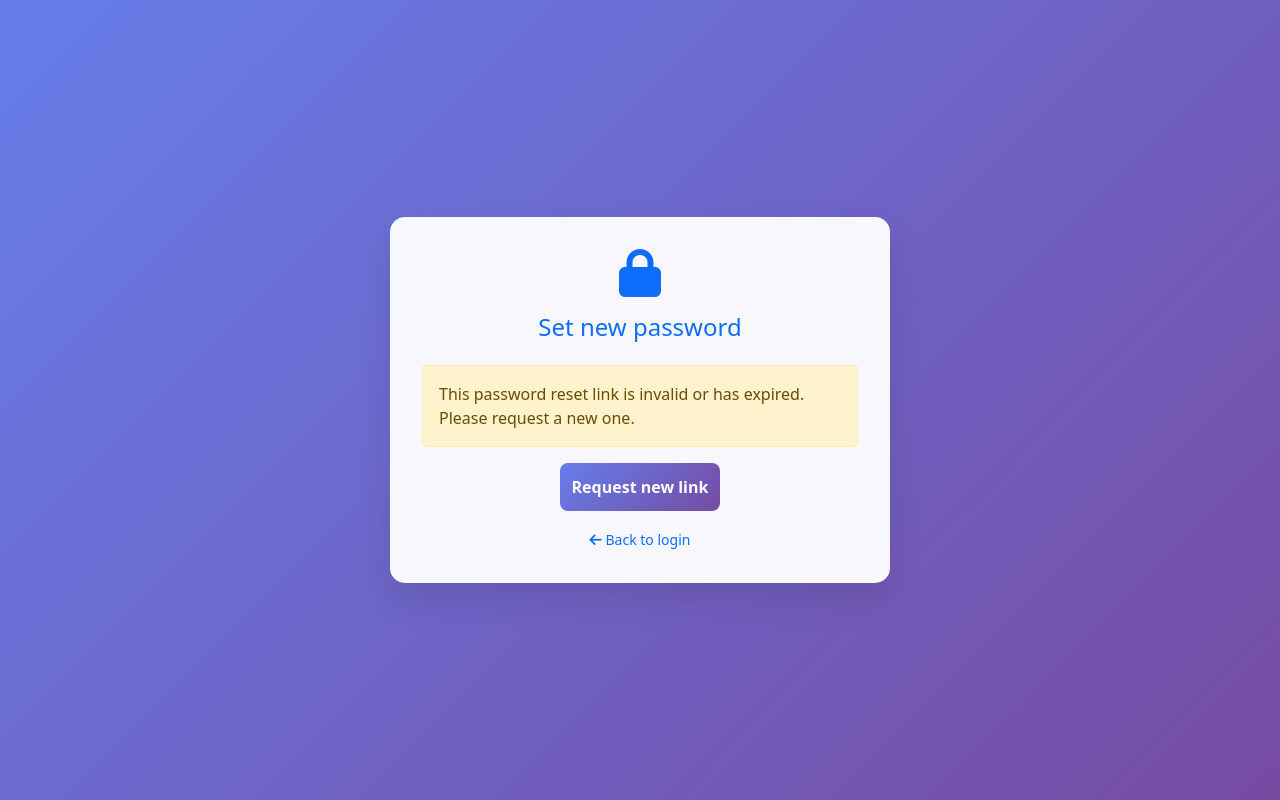
After one commit to sanane8/Stationery, a Django app: page /password-reset-confirm/1/1/ in a window 1280 px wide. The commit adds this page. Run offline with Django 4.2, Linux system fonts and the light colour scheme; parts of the project's set-up code (start-up, migrations or seed data) failed here and were passed over.

Commit message:
Fifth February Commit

```diff
--- /dev/null
+++ b/templates/registration/password_reset_confirm.html
@@ -0,0 +1,60 @@
+<!DOCTYPE html>
+<html lang="en">
+<head>
+    <meta charset="UTF-8">
+    <meta name="viewport" content="width=device-width, initial-scale=1.0">
+    <title>Set new password - SP Msabila Stationery</title>
+    <link href="https://cdn.jsdelivr.net/npm/bootstrap@5.1.3/dist/css/bootstrap.min.css" rel="stylesheet">
+    <link href="https://cdnjs.cloudflare.com/ajax/libs/font-awesome/6.0.0/css/all.min.css" rel="stylesheet">
+    <style>
+        body { background: linear-gradient(135deg, #667eea 0%, #764ba2 100%); min-height: 100vh; display: flex; justify-content: center; align-items: center; margin: 0; padding: 20px; }
+        .auth-container { background: rgba(255, 255, 255, 0.95); border-radius: 15px; box-shadow: 0 15px 35px rgba(0, 0, 0, 0.1); padding: 2rem; max-width: 500px; width: 100%; position: relative; z-index: 10; }
+        .form-control { border-radius: 8px; border: 1px solid #e0e0e0; padding: 12px; }
+        .form-control:focus { border-color: #667eea; box-shadow: 0 0 0 0.2rem rgba(102, 126, 234, 0.25); }
+        .btn-primary { background: linear-gradient(135deg, #667eea 0%, #764ba2 100%); border: none; border-radius: 8px; padding: 12px; font-weight: 600; }
+        .btn-primary:hover { background: linear-gradient(135deg, #5a6fd8 0%, #6a4190 100%); }
+    </style>
+</head>
+<body>
+    <div class="auth-container">
+        <div class="text-center mb-4">
+            <i class="fas fa-lock fa-3x text-primary mb-3"></i>
+            <h4 class="font-weight-bold text-primary">Set new password</h4>
+        </div>
+        {% if validlink %}
+            <div class="card border-0 shadow-sm">
+                <div class="card-body">
+                    <form method="post">
+                        {% csrf_token %}
+                        <div class="mb-3">
+                            <label for="id_new_password1" class="form-label">New password</label>
+                            <input type="password" name="new_password1" id="id_new_password1" class="form-control" required autocomplete="new-password">
+                            {% if form.new_password1.errors %}
+                                <div class="text-danger small mt-1">{{ form.new_password1.errors }}</div>
+                            {% endif %}
+                        </div>
+                        <div class="mb-3">
+                            <label for="id_new_password2" class="form-label">Confirm new password</label>
+                            <input type="password" name="new_password2" id="id_new_password2" class="form-control" required autocomplete="new-password">
+                            {% if form.new_password2.errors %}
+                                <div class="text-danger small mt-1">{{ form.new_password2.errors }}</div>
+                            {% endif %}
+                        </div>
+                        <button type="submit" class="btn btn-primary w-100">Reset password</button>
+                    </form>
+                </div>
+            </div>
+        {% else %}
+            <div class="alert alert-warning">
+                <p class="mb-0">This password reset link is invalid or has expired. Please request a new one.</p>
+            </div>
+            <div class="text-center">
+                <a href="{% url 'password_reset' %}" class="btn btn-primary">Request new link</a>
+            </div>
+        {% endif %}
+        <div class="mt-3 text-center">
+            <a href="{% url 'login' %}" class="text-primary text-decoration-none small"><i class="fas fa-arrow-left"></i> Back to login</a>
+        </div>
+    </div>
+</body>
+</html>
--- a/tracker/urls.py
+++ b/tracker/urls.py
@@ -1,4 +1,4 @@
-from django.urls import path
+from django.urls import path, reverse_lazy
 from . import views
 from django.contrib.auth import views as auth_views
 
@@ -7,6 +7,21 @@ urlpatterns = [
     path('login/', views.login_view, name='login'),
     path('register/', views.register_view, name='register'),
     path('logout/', auth_views.LogoutView.as_view(next_page='login'), name='logout'),
+    # Password reset
+    path('password-reset/', auth_views.PasswordResetView.as_view(
+        template_name='registration/password_reset_form.html',
+        success_url='done/',
+    ), name='password_reset'),
+    path('password-reset/done/', auth_views.PasswordResetDoneView.as_view(
+        template_name='registration/password_reset_done.html',
+    ), name='password_reset_done'),
+    path('password-reset-confirm/<uidb64>/<token>/', auth_views.PasswordResetConfirmView.as_view(
+        template_name='registration/password_reset_confirm.html',
+        success_url=reverse_lazy('password_reset_complete'),
+    ), name='password_reset_confirm'),
+    path('login/password-reset-complete/', auth_views.PasswordResetCompleteView.as_view(
+        template_name='registration/password_reset_complete.html',
+    ), name='password_reset_complete'),
 
     # Products
     path('products/', views.product_list, name='product_list'),
```
Also changed, not shown: stationery_tracker/settings.py (+11 -0 lines), templates/registration/password_reset_complete.html (added, +28 -0 lines), templates/registration/password_reset_done.html (added, +28 -0 lines), templates/registration/password_reset_form.html (added, +47 -0 lines), templates/tracker/login.html (+6 -1 lines), db.sqlite3.
